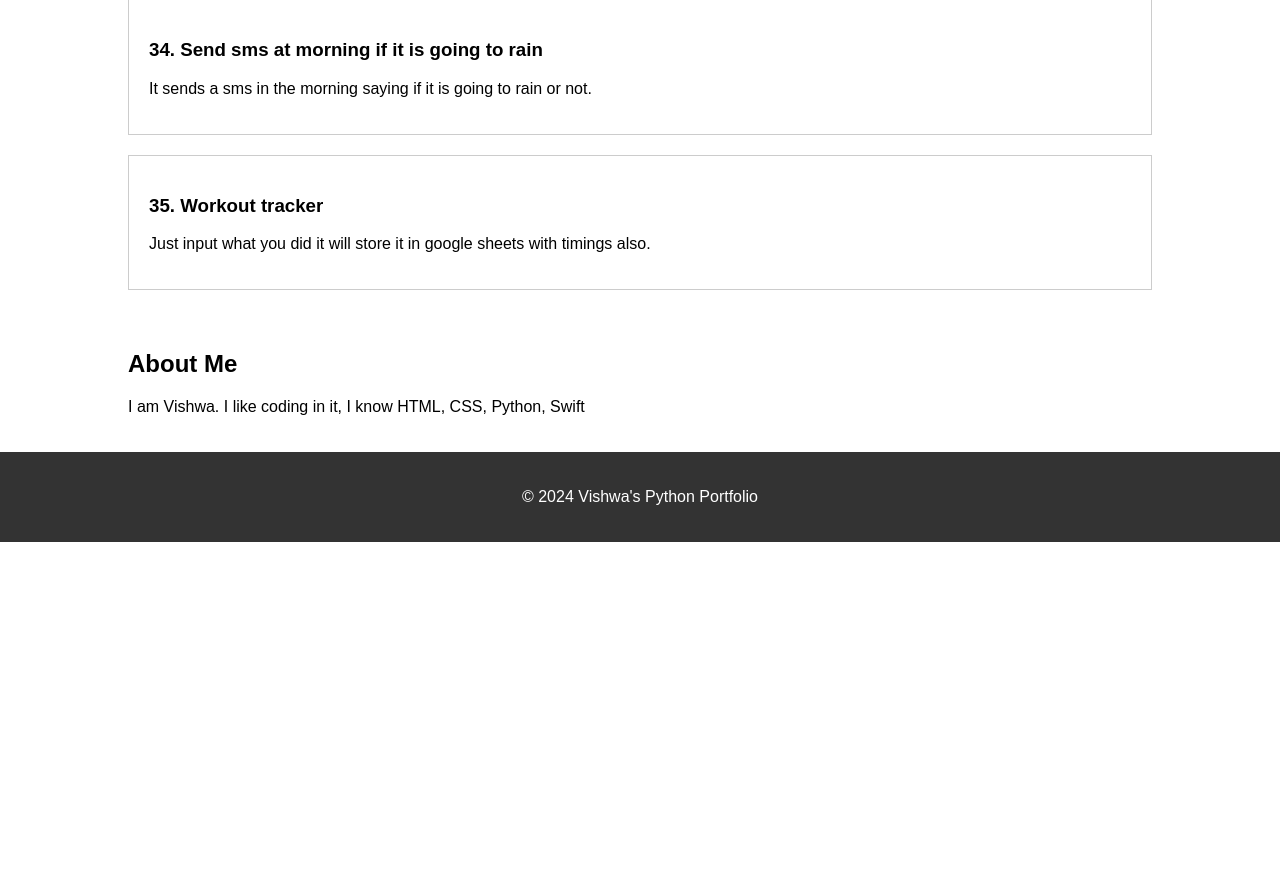
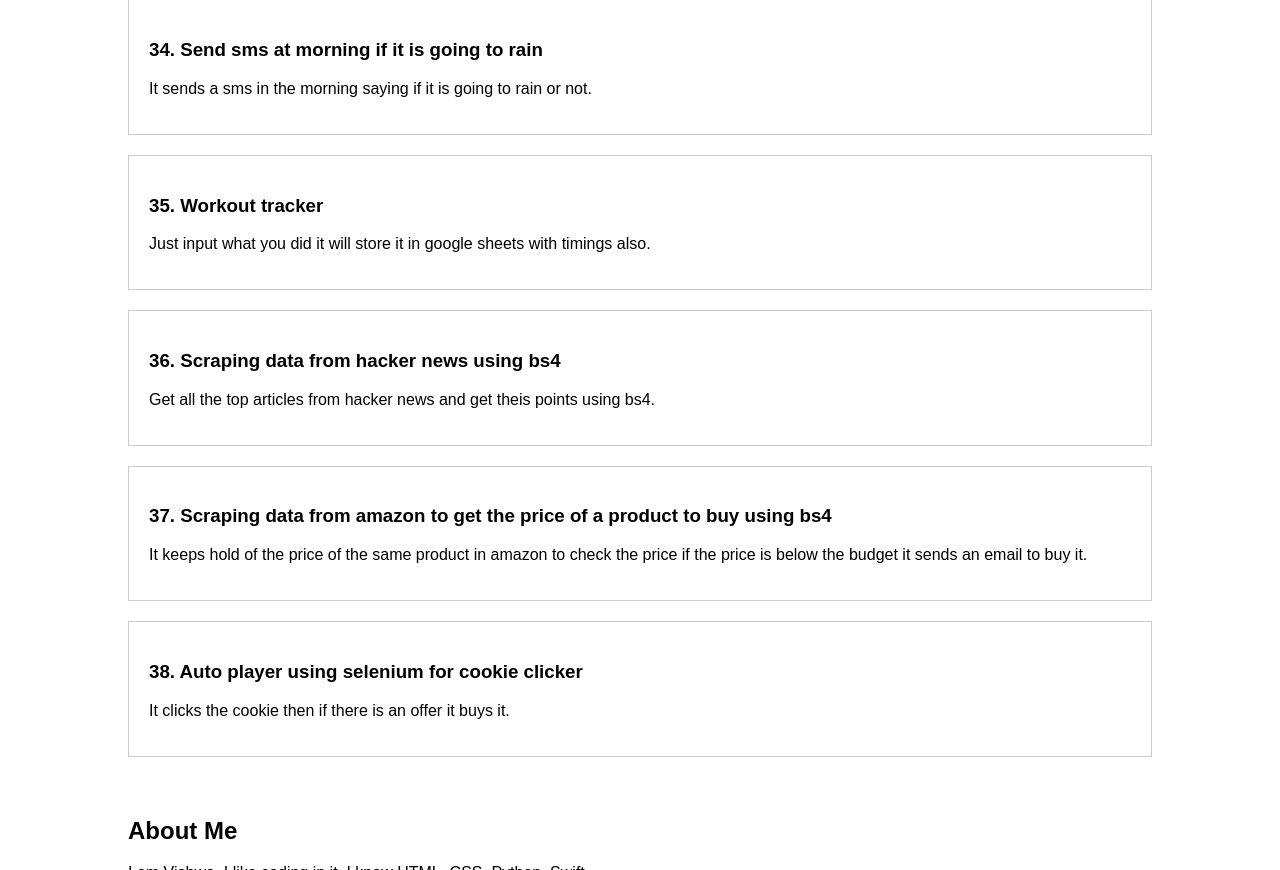
Before and after one commit to Vishwa170314/portfolio, a Flask app: page /python in a window 1280 px wide. Shown: the part 5630-6500 px from the top of the page. Before the commit the page ends 6172 px from the top, so only its background shows below. Run offline with Flask 3, Linux system fonts and the light colour scheme.

Commit message:
Complete project 36, 37 & 38

```diff
--- a/templates/python.html
+++ b/templates/python.html
@@ -191,6 +191,21 @@
             <h3>35. Workout tracker</h3>
             <p>Just input what you did it will store it in google sheets with timings also.</p>
         </div>
+
+        <div class="project">
+            <h3>36. Scraping data from hacker news using bs4</h3>
+            <p>Get all the top articles from hacker news and get theis points using bs4.</p>
+        </div>
+
+        <div class="project">
+            <h3>37. Scraping data from amazon to get the price of a product to buy using bs4</h3>
+            <p>It keeps hold of the price of the same product in amazon to check the price if the price is below the budget it sends an email to buy it.</p>
+        </div>
+
+        <div class="project">
+            <h3>38. Auto player using selenium for cookie clicker</h3>
+            <p>It clicks the cookie then if there is an offer it buys it.</p>
+        </div>
     </div>
 </section>
 
```
